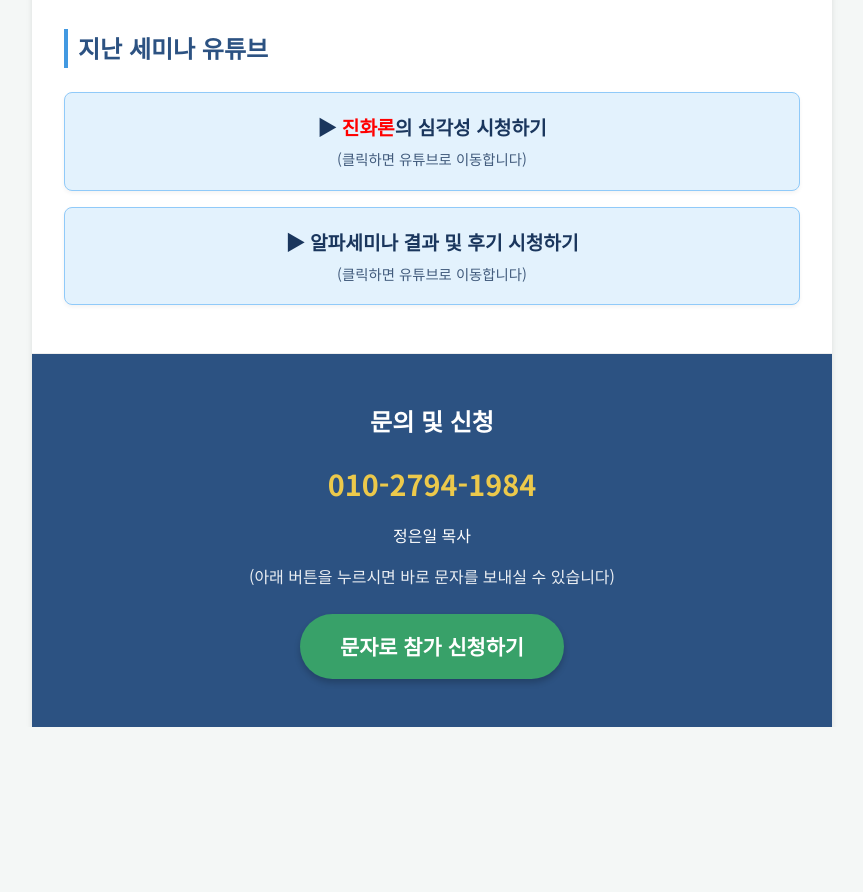
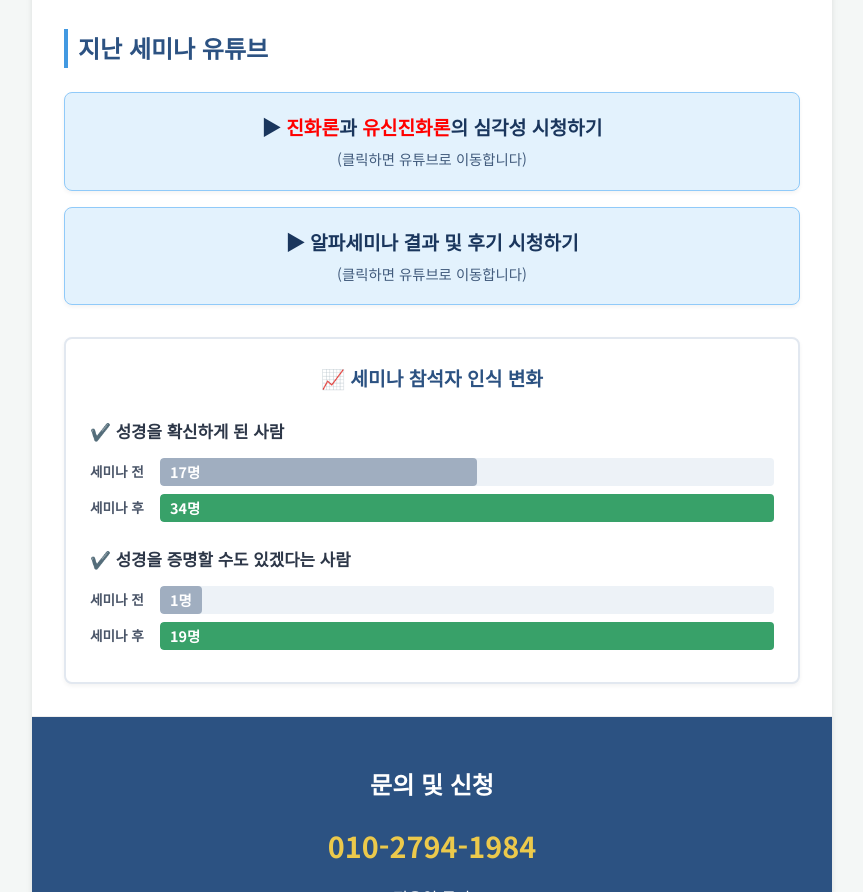
Before and after one commit to impaster1984-arch/alpha-seminar, a plain HTML site: page index.html in a window 1280 px wide. Shown: the part 1450-2342 px from the top of the page, without its empty margins (208-1071 px from the left). Before the commit the page ends 2177 px from the top, so only its background shows below. Drawn offline with Linux system fonts and the light colour scheme.

Commit message:
Update index.html

```diff
--- a/index.html
+++ b/index.html
@@ -137,6 +137,70 @@
             color: #1a365d;
         }
 
+        /* 결과 도표 (그래프) 스타일 추가 */
+        .result-chart {
+            background-color: #ffffff;
+            border: 2px solid #e2e8f0;
+            border-radius: 8px;
+            padding: 1.5rem;
+            margin-top: 2rem;
+            box-shadow: 0 2px 4px rgba(0,0,0,0.05);
+        }
+        .chart-title {
+            margin-top: 0;
+            color: #2c5282;
+            text-align: center;
+            margin-bottom: 1.5rem;
+            font-size: 1.2rem;
+        }
+        .chart-item {
+            margin-bottom: 1.5rem;
+        }
+        .chart-item:last-child {
+            margin-bottom: 0;
+        }
+        .chart-label {
+            font-weight: bold;
+            color: #2d3748;
+            margin-bottom: 0.8rem;
+            font-size: 1.05rem;
+        }
+        .bar-row {
+            display: flex;
+            align-items: center;
+            margin-bottom: 0.5rem;
+        }
+        .bar-label {
+            width: 70px;
+            font-size: 0.85rem;
+            color: #4a5568;
+            font-weight: bold;
+        }
+        .bar-track {
+            flex-grow: 1;
+            background-color: #edf2f7;
+            border-radius: 4px;
+            height: 28px;
+            overflow: hidden;
+        }
+        .bar-fill {
+            height: 100%;
+            display: flex;
+            align-items: center;
+            padding-left: 10px;
+            color: white;
+            font-size: 0.9rem;
+            font-weight: bold;
+            border-radius: 4px;
+            white-space: nowrap;
+        }
+        .bar-fill.before {
+            background-color: #a0aec0; /* 회색 (이전) */
+        }
+        .bar-fill.after {
+            background-color: #38a169; /* 초록색 (이후, 긍정적 변화 강조) */
+        }
+
         /* 문자 보내기 버튼 스타일 */
         .apply-btn {
             display: inline-block;
@@ -237,7 +301,7 @@
         <h2 class="section-title">지난 세미나 유튜브</h2>
 
         <a href="https://www.youtube.com/watch?v=FOb-Tcw7Pfs" target="_blank" class="youtube-btn">
-            ▶ <span class="highlight-word">진화론</span>의 심각성 시청하기
+            ▶ <span class="highlight-word">진화론</span>과 <span class="highlight-word">유신진화론</span>의 심각성 시청하기
             <span class="subtitle">(클릭하면 유튜브로 이동합니다)</span>
         </a>
 
@@ -245,6 +309,39 @@
             ▶ 알파세미나 결과 및 후기 시청하기
             <span class="subtitle">(클릭하면 유튜브로 이동합니다)</span>
         </a>
+
+        <!-- 성과 시각화 도표 -->
+        <div class="result-chart">
+            <h3 class="chart-title">📈 세미나 참석자 인식 변화</h3>
+
+            <div class="chart-item">
+                <div class="chart-label">✔️ 성경을 확신하게 된 사람</div>
+                <div class="bar-group">
+                    <div class="bar-row">
+                        <span class="bar-label">세미나 전</span>
+                        <div class="bar-track"><div class="bar-fill before" style="width: 50%;">17명</div></div>
+                    </div>
+                    <div class="bar-row">
+                        <span class="bar-label">세미나 후</span>
+                        <div class="bar-track"><div class="bar-fill after" style="width: 100%;">34명</div></div>
+                    </div>
+                </div>
+            </div>
+
+            <div class="chart-item">
+                <div class="chart-label">✔️ 성경을 증명할 수도 있겠다는 사람</div>
+                <div class="bar-group">
+                    <div class="bar-row">
+                        <span class="bar-label">세미나 전</span>
+                        <div class="bar-track"><div class="bar-fill before" style="width: 5.2%;">1명</div></div>
+                    </div>
+                    <div class="bar-row">
+                        <span class="bar-label">세미나 후</span>
+                        <div class="bar-track"><div class="bar-fill after" style="width: 100%;">19명</div></div>
+                    </div>
+                </div>
+            </div>
+        </div>
     </section>
 
     <section class="contact">
```
